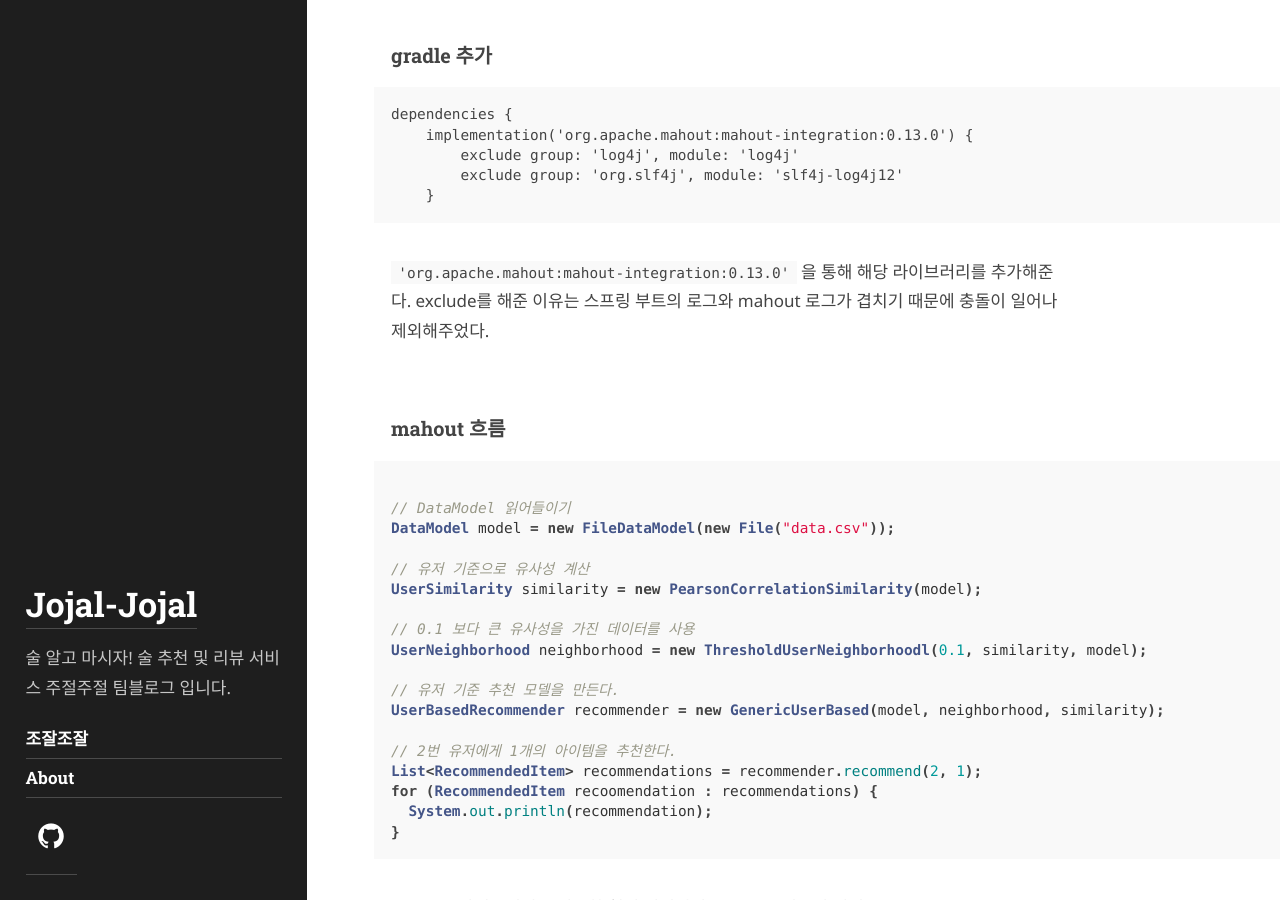
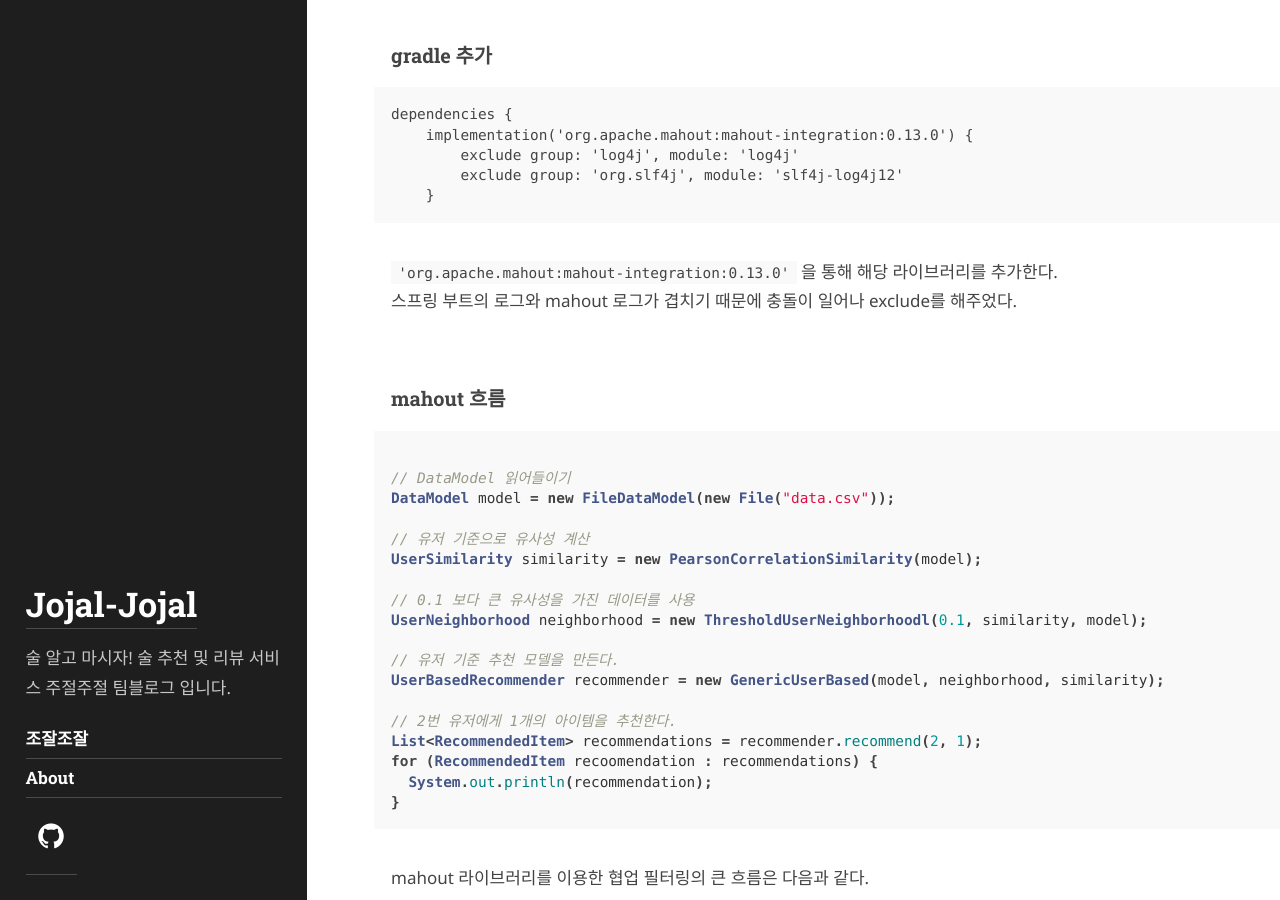
Before and after one commit to jujeol-jujeol/jujeol-jujeol.github.io, a Jekyll site: the page built from _posts/2021-08-12-협업-필터링.md, in a window 1280 px wide and 900 px high, scrolled down 4851 px. Built offline with Jekyll 4.4.1, drawn with Linux system fonts in a browser that asks for light colours; some web fonts are replaced.

Commit message:
Update _posts/2021-08-12-협업-필터링.md
Co-authored-by: sunhpark42 <67677561+sunhpark42@users.noreply.github.com>

````diff
--- a/_posts/2021-08-12-협업-필터링.md
+++ b/_posts/2021-08-12-협업-필터링.md
@@ -134,7 +134,7 @@ dependencies {
     }
 ```
 
-`'org.apache.mahout:mahout-integration:0.13.0'` 을 통해 해당 라이브러리를 추가해준다. exclude를 해준 이유는 스프링 부트의 로그와 mahout 로그가 겹치기 때문에 충돌이 일어나 제외해주었다.
+`'org.apache.mahout:mahout-integration:0.13.0'` 을 통해 해당 라이브러리를 추가한다. 스프링 부트의 로그와 mahout 로그가 겹치기 때문에 충돌이 일어나 exclude를 해주었다.
 
 ### mahout 흐름
 
````
